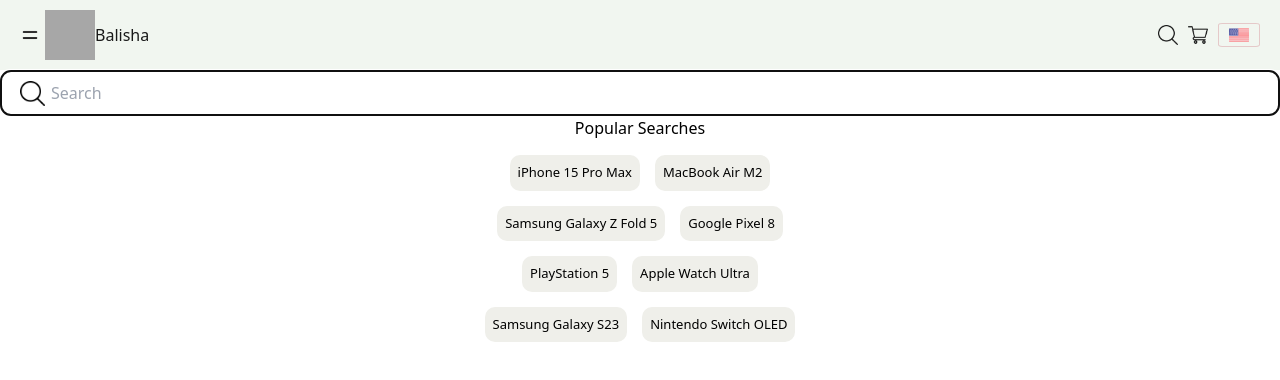
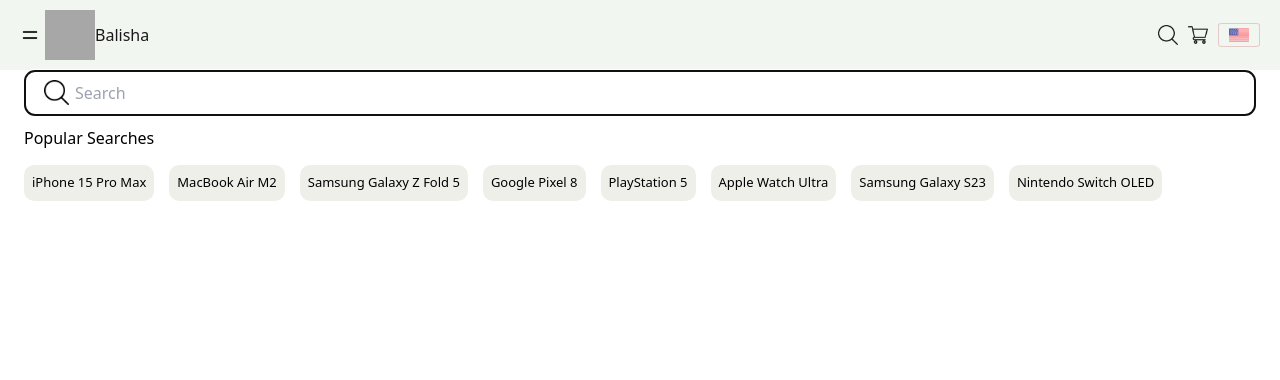
Before and after one commit to Tailung1/ecommerce, a React (Vite) app: page / in a window 1280 px wide. Both pictures are taken after a click on the picture 1168 px from the left and 35 px from the top of the page. Shown: the top 380 px of the page. Built offline with nearby package versions, Linux system fonts and the light colour scheme; grey boxes are pictures that could not be loaded.

Commit message:
Replace sass extend by Mixins

```diff
--- a/src/App.tsx
+++ b/src/App.tsx
@@ -1,4 +1,4 @@
-import { useState } from "react";
+
 import { useMyContext } from "./MyContext";
 import Header from "./pages/header-section/Header";
 import HeaderSlider from "./pages/header-section/HeaderSlider";
@@ -8,7 +8,7 @@
 function App() {
   const {showSideBar} =useMyContext()
   return (
-    <div className='mainn'>
+    <div>
       <Header />
       <AnimatePresence>
         {showSideBar && <HeaderSlider />}
--- a/src/css/header-output.css
+++ b/src/css/header-output.css
@@ -2,12 +2,6 @@
   display: flex;
   align-items: center;
   justify-content: center;
-}
-
-.mobile-phones,
-.smart-home, .popular-searches-container {
-  display: flex;
-  flex-direction: column;
 }
 
 header {
@@ -40,19 +34,6 @@
   padding: 1px 10px;
 }
 
-.slider-wrapper {
-  position: absolute;
-  top: 0;
-  left: 0;
-  display: flex;
-  flex-direction: column;
-  gap: 5px;
-  background-color: rgb(240, 246, 239);
-  width: 100%;
-  height: 100vh;
-  z-index: 9;
-}
-
 .exit-and-input-parent {
   display: flex;
   justify-content: flex-start;
@@ -69,12 +50,12 @@
 
 .serach-input-container {
   width: 100%;
+  display: flex;
+  flex-direction: column;
+  gap: 10px;
 }
 
-.serach-input-wrapper {
-  display: flex;
-  align-items: center;
-  justify-content: flex-start;
+.input-container {
   position: relative;
   width: 100%;
 }
@@ -82,11 +63,12 @@
 .serach-icon {
   position: absolute;
   left: 20px;
+  top: 10px;
   width: 25px;
   height: 25px;
 }
 
-.serach-input-wrapper input {
+.input {
   width: 100%;
   padding: 10px 10px 10px 50px;
   border: none;
@@ -95,15 +77,11 @@
   border: 1px solid rgb(55, 0, 255);
 }
 
-.items-vertical-wrapper {
+.popular-searches-container {
   display: flex;
+  flex-direction: column;
+  gap: 15px;
   align-items: flex-start;
-  gap: 10px;
-}
-
-.popular-searches-container {
-  align-items: center;
-  gap: 5px;
 }
 
 .popular-searches-wrapper {
@@ -112,9 +90,8 @@
   justify-content: center;
   gap: 15px;
   font-size: 13px;
-  padding: 10px;
   border-radius: 10px;
-  width: 400px;
+  height: fit-content;
   animation: animateSearches 0.5s ease;
 }
 
@@ -132,6 +109,19 @@
     transform: translateY(0);
   }
 }
+.slider-wrapper {
+  position: absolute;
+  top: 0;
+  left: 0;
+  display: flex;
+  flex-direction: column;
+  gap: 5px;
+  background-color: rgb(240, 246, 239);
+  width: 100%;
+  height: 100vh;
+  z-index: 1;
+}
+
 .items-vertical-sections {
   flex-direction: column;
   gap: 2px;
@@ -141,6 +131,12 @@
 .items-vertical-sections * img {
   width: 20px;
   height: 20px;
+}
+
+.items-vertical-wrapper {
+  display: flex;
+  align-items: flex-start;
+  gap: 10px;
 }
 
 .section {
@@ -167,6 +163,13 @@
     transform: scale(1);
   }
 }
+.mobile-phones,
+.smart-home {
+  display: flex;
+  flex-direction: column;
+  gap: 0px;
+}
+
 .brands-wrapper {
   display: flex;
   flex-wrap: wrap;
--- a/src/css/header.scss
+++ b/src/css/header.scss
@@ -3,9 +3,11 @@
   align-items: center;
   justify-content: center;
 }
-%flex-col {
+
+@mixin display-col($gap: 0px) {
   display: flex;
   flex-direction: column;
+  gap: $gap;
 }
 
 header {
@@ -31,27 +33,14 @@
   height: 50px;
 }
 .header-right-side-items {
-      @extend %display-shared;
-      gap: 10px;
+  @extend %display-shared;
+  gap: 10px;
 }
 
 .flag-wrapper {
   border: 1px solid rgb(227, 196, 196);
   border-radius: 10%;
   padding: 1px 10px;
-}
-
-.slider-wrapper {
-  position: absolute;
-  top: 0;
-  left: 0;
-  display: flex;
-  flex-direction: column;
-  gap: 5px;
-  background-color: rgb(240, 246, 239);
-  width: 100%;
-  height: 100vh;
-  z-index: 9;
 }
 
 .exit-and-input-parent {
@@ -68,22 +57,21 @@
 }
 .serach-input-container {
   width: 100%;
+  @include display-col($gap: 10px);
 }
-.serach-input-wrapper {
-  display: flex;
-  align-items: center;
-  justify-content: flex-start;
+.input-container {
   position: relative;
   width: 100%;
 }
 .serach-icon {
   position: absolute;
   left: 20px;
+  top: 10px;
   width: 25px;
   height: 25px;
 }
 
-.serach-input-wrapper input {
+.input {
   width: 100%;
   padding: 10px 10px 10px 50px;
   border: none;
@@ -92,17 +80,9 @@
   border: 1px solid rgb(55, 0, 255);
 }
 
-
-.items-vertical-wrapper {
-  display: flex;
+.popular-searches-container {
+  @include display-col($gap: 15px);
   align-items: flex-start;
-  gap: 10px;
-}
-
-.popular-searches-container {
-  @extend %flex-col;
-  align-items: center;
-  gap: 5px;
 }
 .popular-searches-wrapper {
   display: flex;
@@ -110,15 +90,14 @@
   justify-content: center;
   gap: 15px;
   font-size: 13px;
-  padding: 10px;
   border-radius: 10px;
-  width: 400px;
+  height: fit-content;
   animation: animateSearches 0.5s ease;
 }
 .popular-searches-wrapper * {
-background-color: rgb(239, 239, 234);
-padding: 8px;
-border-radius: 10px;
+  background-color: rgb(239, 239, 234);
+  padding: 8px;
+  border-radius: 10px;
 }
 
 @keyframes animateSearches {
@@ -129,6 +108,19 @@
     transform: translateY(0);
   }
 }
+.slider-wrapper {
+  position: absolute;
+  top: 0;
+  left: 0;
+  display: flex;
+  flex-direction: column;
+  gap: 5px;
+  background-color: rgb(240, 246, 239);
+  width: 100%;
+  height: 100vh;
+  z-index: 1;
+}
+
 .items-vertical-sections {
   @extend %display-shared;
   flex-direction: column;
@@ -138,6 +130,11 @@
 .items-vertical-sections * img {
   width: 20px;
   height: 20px;
+}
+.items-vertical-wrapper {
+  display: flex;
+  align-items: flex-start;
+  gap: 10px;
 }
 .section {
   @extend %display-shared;
@@ -167,7 +164,7 @@
 
 .mobile-phones,
 .smart-home {
-  @extend %flex-col;
+  @include display-col;
 }
 
 .brands-wrapper {
--- a/src/pages/Main.tsx
+++ b/src/pages/Main.tsx
@@ -4,9 +4,9 @@
 export default function Main() {
   const { showSearchBar } = useMyContext();
   return (
-    <div>
+    <div className="px-6">
       {!showSearchBar ? (
-        <p className='w-full h-screen bg-red-500'>textt</p>
+        <p className='w-full h-screen'>textt</p>
       ) : (
         <SearchBar />
       )}
--- a/src/pages/SearchBar.tsx
+++ b/src/pages/SearchBar.tsx
@@ -12,8 +12,13 @@
   }, [showSearchBar]);
   return (
     <div className='serach-input-container'>
-      <div className='serach-input-wrapper'>
-        <input ref={inputRef} placeholder='Search' type='text' />
+      <div className='input-container'>
+        <input
+          className='input'
+          ref={inputRef}
+          placeholder='Search'
+          type='text'
+        />
         <img
           className='serach-icon'
           src={searchIcon}
--- a/src/pages/header-section/HeaderSlider.tsx
+++ b/src/pages/header-section/HeaderSlider.tsx
@@ -37,16 +37,19 @@
             onClick={() => {
               setShowSideBar(false), setShowSearchBar(true);
             }}
-            className='serach-input-wrapper'
+            className='input-container'
           >
-            <input placeholder='Search' type='text' />
+            <input
+              className='input'
+              placeholder='Search'
+              type='text'
+            />
             <img
-              className='serach-icon '
+              className='serach-icon'
               src={searchIcon}
               alt='search icon'
             />
           </div>
-
         </div>
       </div>
       <div className='items-vertical-wrapper'>
```
Also changed, not shown: 1 other file (tests, documents, lock files or other folders).
